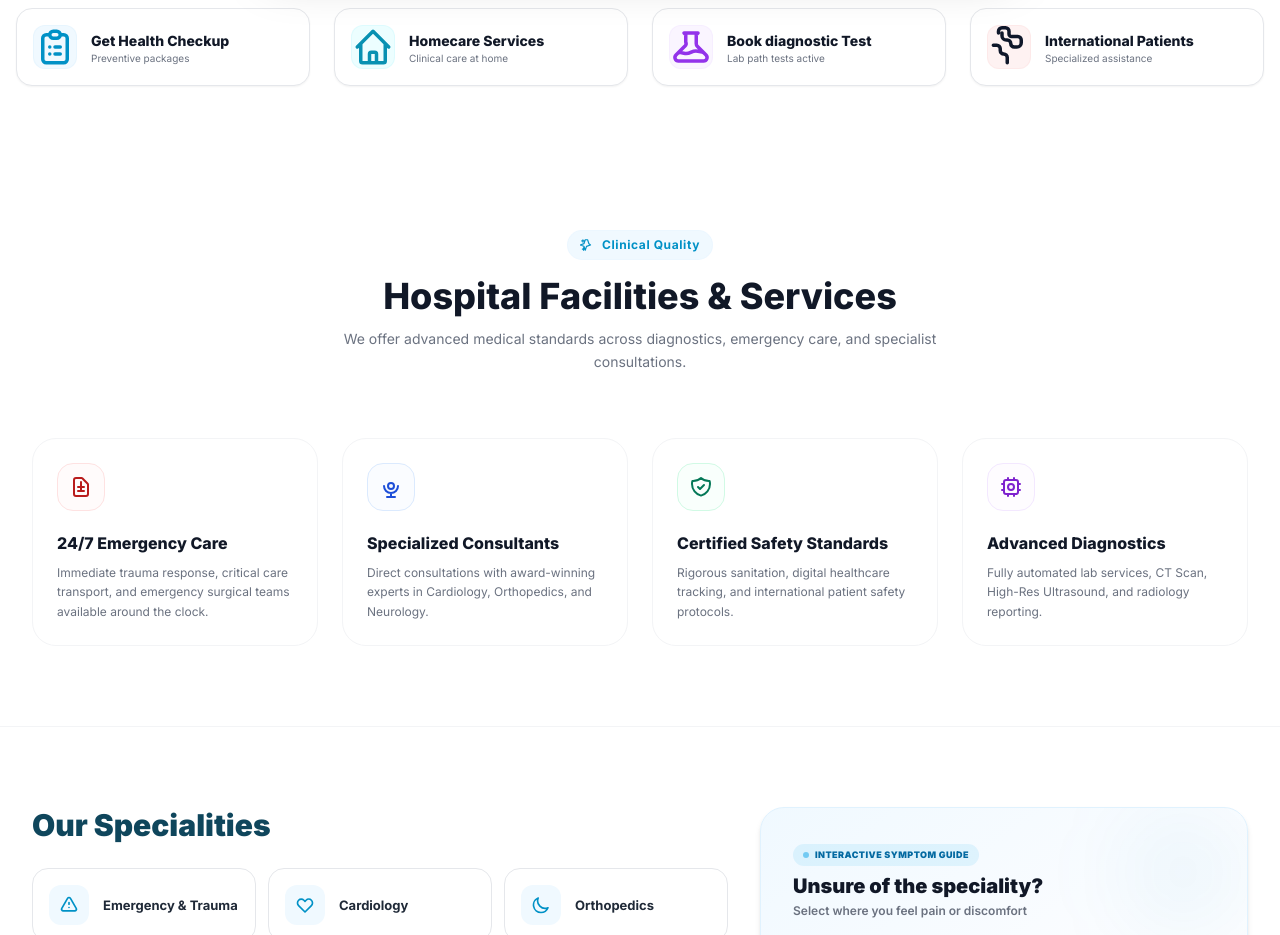
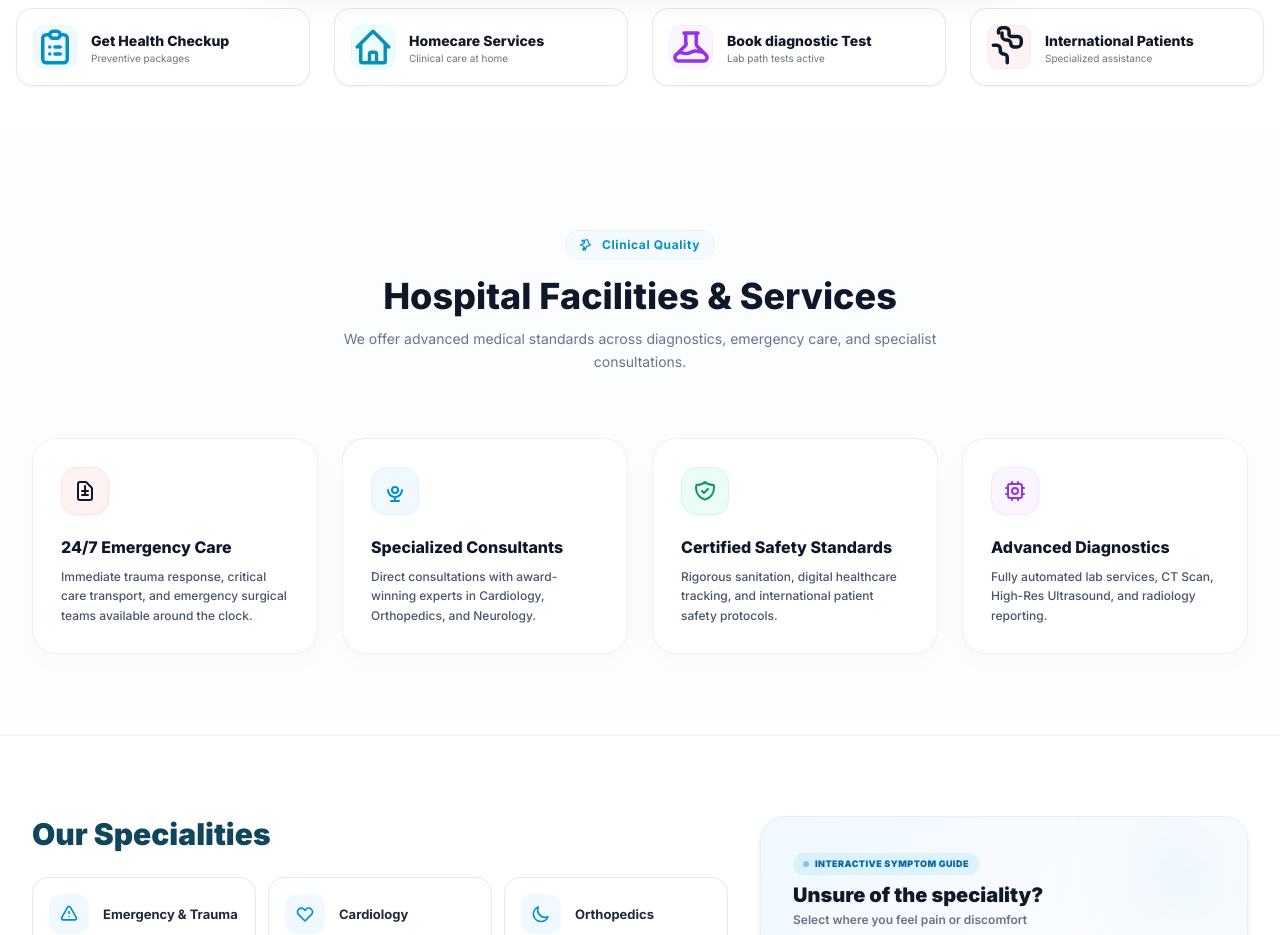
Before and after one commit to Deadraon/om-chaudhary-hospital, a Next.js app: page / in a window 1280 px wide. Shown: the part 880-1815 px from the top of the page. Built offline with nearby package versions, Linux system fonts and the light colour scheme; no server answers.

Commit message:
design: improve visibility and styling of core capabilities cards on home page

```diff
--- a/app/page.js
+++ b/app/page.js
@@ -38,25 +38,25 @@ const hospitalFeatures = [
     icon: IconEmergency,
     title: '24/7 Emergency Care',
     description: 'Immediate trauma response, critical care transport, and emergency surgical teams available around the clock.',
-    style: 'border-red-100 bg-red-50/30 text-red-700'
+    style: 'border-red-100 bg-red-50 text-red-650 shadow-sm shadow-red-100/50'
   },
   {
     icon: IconGeneralMedicine,
     title: 'Specialized Consultants',
     description: 'Direct consultations with award-winning experts in Cardiology, Orthopedics, and Neurology.',
-    style: 'border-blue-100 bg-blue-50/30 text-primary-700'
+    style: 'border-sky-100 bg-sky-50 text-sarvodaya-blue shadow-sm shadow-sky-100/50'
   },
   {
     icon: IconShield,
     title: 'Certified Safety Standards',
     description: 'Rigorous sanitation, digital healthcare tracking, and international patient safety protocols.',
-    style: 'border-emerald-100 bg-emerald-50/30 text-emerald-700'
+    style: 'border-emerald-100 bg-emerald-50 text-emerald-600 shadow-sm shadow-emerald-100/50'
   },
   {
     icon: IconPathology,
     title: 'Advanced Diagnostics',
     description: 'Fully automated lab services, CT Scan, High-Res Ultrasound, and radiology reporting.',
-    style: 'border-purple-100 bg-purple-50/30 text-purple-700'
+    style: 'border-purple-100 bg-purple-50 text-purple-600 shadow-sm shadow-purple-100/50'
   },
 ];
 
@@ -325,17 +325,17 @@ export default function HomePage() {
       </section>
 
       {/* ==================== CORE CLINICAL CAPABILITIES ==================== */}
-      <section className="section bg-white pt-24 pb-20">
+      <section className="section bg-slate-50/45 pt-24 pb-20 border-b border-gray-100">
         <div className="max-w-7xl mx-auto px-4 sm:px-6 lg:px-8">
           <div className="text-center max-w-2xl mx-auto mb-16">
-            <div className="inline-flex items-center gap-2 px-3 py-1.5 bg-sky-50 text-sarvodaya-blue rounded-full text-xs font-bold tracking-wider mb-4 border border-sky-100/30">
+            <div className="inline-flex items-center gap-2 px-3.5 py-1.5 bg-sky-50/60 text-sarvodaya-blue rounded-full text-xs font-bold tracking-wider mb-4 border border-sky-100/50">
               <IconSparkles className="w-3.5 h-3.5" />
               Clinical Quality
             </div>
-            <h2 className="text-3xl sm:text-4xl font-extrabold text-gray-900 leading-tight">
+            <h2 className="text-3xl sm:text-4xl font-extrabold text-slate-900 leading-tight">
               Hospital Facilities & Services
             </h2>
-            <p className="text-gray-500 text-sm mt-3 leading-relaxed">
+            <p className="text-slate-500 text-sm mt-3 leading-relaxed">
               We offer advanced medical standards across diagnostics, emergency care, and specialist consultations.
             </p>
           </div>
@@ -344,12 +344,12 @@ export default function HomePage() {
             {hospitalFeatures.map((feat) => {
               const IconComp = feat.icon;
               return (
-                <div key={feat.title} className="rounded-3xl border border-gray-100 bg-white p-6 hover:shadow-lg transition-all duration-300 hover-lift">
+                <div key={feat.title} className="rounded-3xl border border-slate-200/60 bg-white p-7 shadow-[0_8px_30px_rgb(0,0,0,0.02)] hover:shadow-[0_20px_40px_rgba(15,70,92,0.06)] hover:-translate-y-1.5 transition-all duration-300">
                   <div className={`w-12 h-12 rounded-2xl flex items-center justify-center mb-5 border ${feat.style}`}>
                     <IconComp className="w-6 h-6" />
                   </div>
-                  <h3 className="font-extrabold text-gray-900 text-base mb-2">{feat.title}</h3>
-                  <p className="text-gray-500 text-xs leading-relaxed">{feat.description}</p>
+                  <h3 className="font-extrabold text-slate-900 text-base mb-2">{feat.title}</h3>
+                  <p className="text-slate-600 text-xs leading-relaxed font-medium">{feat.description}</p>
                 </div>
               );
             })}
```
